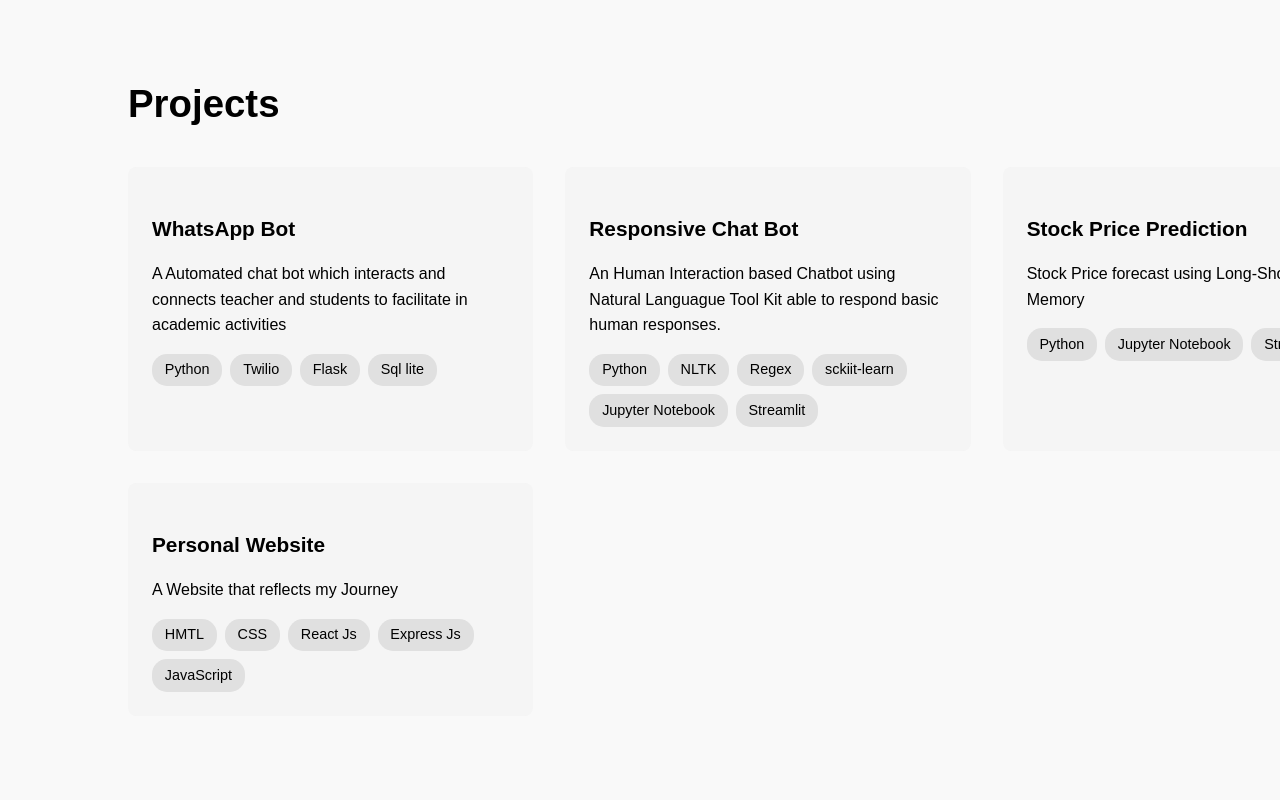
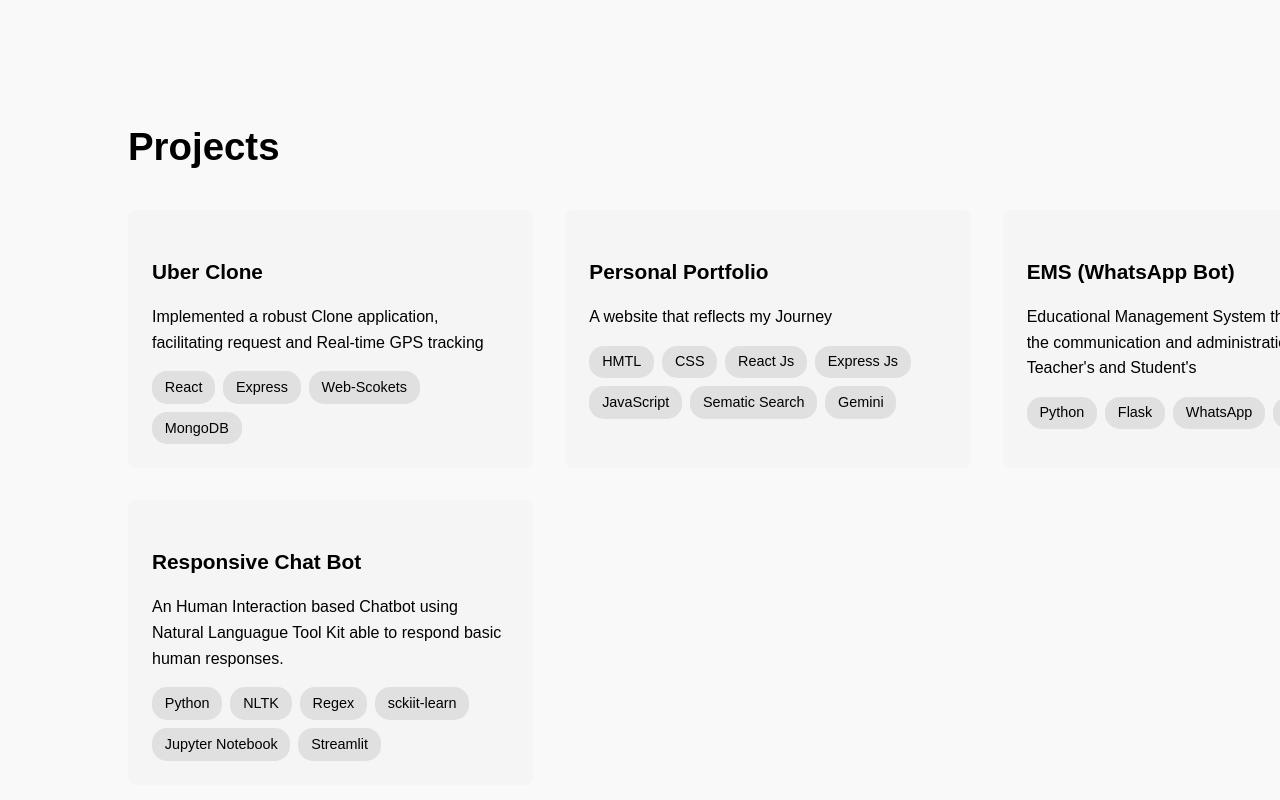
Before and after one commit to charantek1styearbtech/Full-Stack, a React (Create React App) app in the folder portfolio/: page / in a window 1280 px wide. Shown: the part 2165-2965 px from the top of the page. Built offline with nearby package versions, Linux system fonts and the light colour scheme; no server answers; a web font is replaced by a local one.

Commit message:
update resume projects and links

```diff
--- a/portfolio/src/components/Projects.jsx
+++ b/portfolio/src/components/Projects.jsx
@@ -6,13 +6,36 @@ const Projects = () => {
             <h2>Projects</h2>
             <div className="projects-grid">
                 <div className="project-card">
-                    <h3>WhatsApp Bot</h3>
-                    <p className="project-desc">A Automated chat bot which interacts and connects teacher and students to facilitate in academic activities</p>
+                    <h3>Uber Clone</h3>
+                    <p className="project-desc">Implemented a robust Clone application, facilitating request and Real-time GPS tracking</p>
+                    <div className="tech-stack">
+                        <span>React</span>
+                        <span>Express</span>
+                        <span>Web-Scokets</span>
+                        <span>MongoDB</span>
+                    </div>
+                </div>
+                <div className="project-card">
+                    <h3>Personal Portfolio</h3>
+                    <p>A website that reflects my Journey</p>
+                    <div className="tech-stack">
+                        <span>HMTL</span>
+                        <span>CSS</span>
+                        <span>React Js</span>
+                        <span>Express Js</span>
+                        <span>JavaScript</span>
+                        <span>Sematic Search</span>
+                        <span>Gemini</span>
+                    </div>
+                </div>
+                <div className="project-card">
+                    <h3>EMS (WhatsApp Bot)</h3>
+                    <p>Educational Management System that simplifies the communication and administration between Teacher's and Student's</p>
                     <div className="tech-stack">
                         <span>Python</span>
-                        <span>Twilio</span>
                         <span>Flask</span>
-                        <span>Sql lite</span>
+                        <span>WhatsApp</span>
+                        <span>SQL-Lite</span>
                     </div>
                 </div>
                 <div className="project-card">
@@ -27,26 +50,6 @@ const Projects = () => {
                         <span>Streamlit</span>
                     </div>
                 </div>
-                <div className="project-card">
-                    <h3>Stock Price Prediction</h3>
-                    <p>Stock Price forecast using Long-Short Term Memory</p>
-                    <div className="tech-stack">
-                        <span>Python</span>
-                        <span>Jupyter Notebook</span>
-                        <span>Streamlit</span>
-                    </div>
-                </div>
-                <div className="project-card">
-                    <h3>Personal Website</h3>
-                    <p>A Website that reflects my Journey</p>
-                    <div className="tech-stack">
-                        <span>HMTL</span>
-                        <span>CSS</span>
-                        <span>React Js</span>
-                        <span>Express Js</span>
-                        <span>JavaScript</span>
-                    </div>
-                </div>
             </div>
         </section>
     );
--- a/portfolio/src/components/Welcome.jsx
+++ b/portfolio/src/components/Welcome.jsx
@@ -14,6 +14,7 @@ const Welcome = () => {
                 <a className="resume" href="/files/Resume.pdf" download>Resume</a>
                 <a className="linkedin" href="https://linkedin.com/in/reddycharantej">Linkedin</a>
                 <a className="email" href="mailto:charantej928@gmail.com">Email</a>
+                <a className='Github' href='https://github.com/charantek1styearbtech/'>Github</a>
             </div>
         </div>
     );
```
Also changed, not shown: 1 other file (tests, documents, lock files or other folders).
